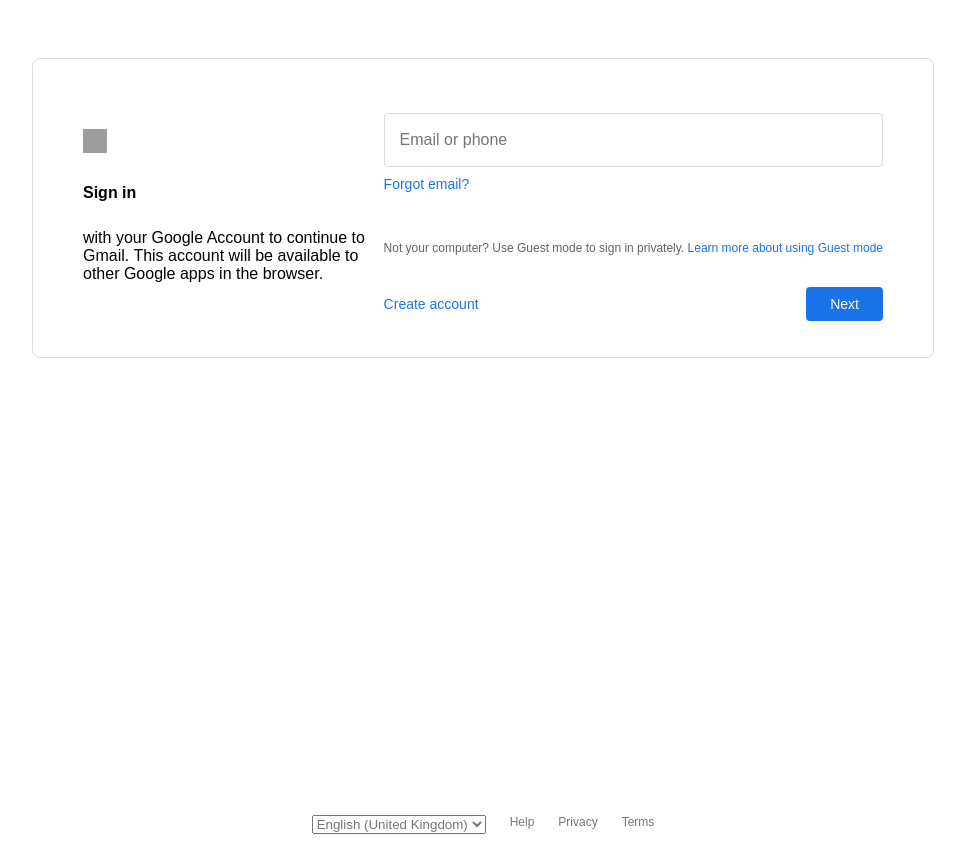
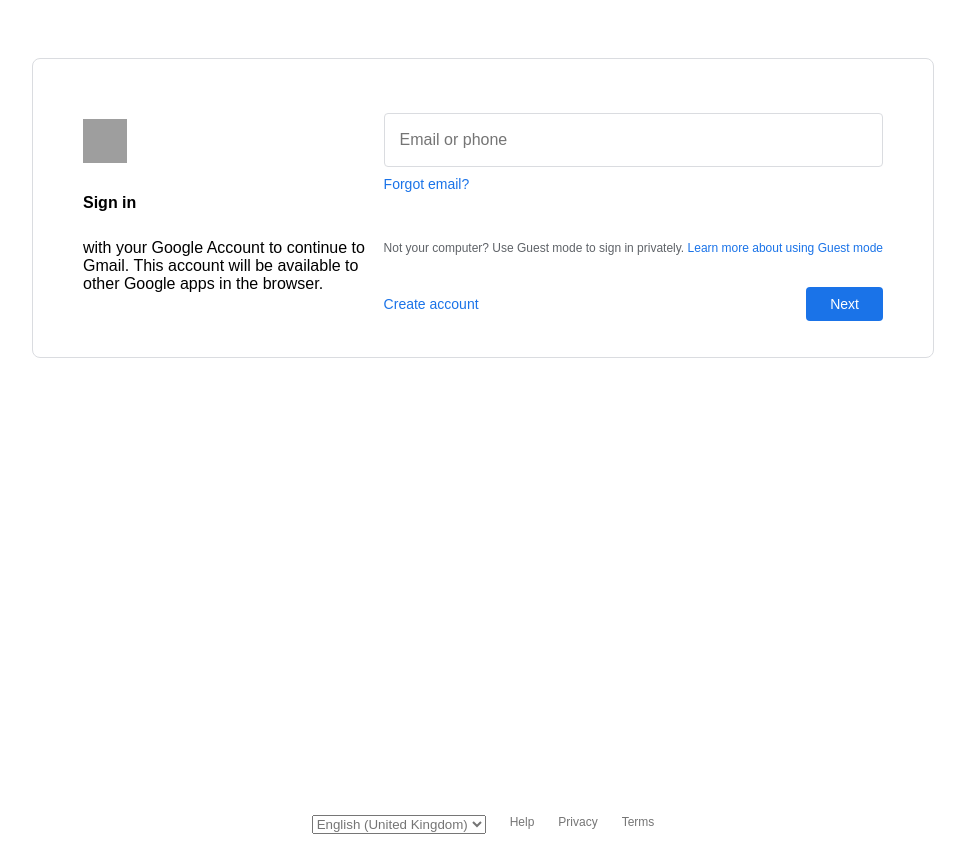
Before and after one commit to SoftrIn6/gmail.com, a plain HTML site: page index.html in a window 1280 px wide. Shown: the whole page, without its empty margins (157-1122 px from the left). Drawn offline with Linux system fonts and the light colour scheme; grey boxes are pictures that could not be loaded; a web font is replaced by a local one.

Commit message:
Update index.html

```diff
--- a/index.html
+++ b/index.html
@@ -3,7 +3,7 @@
 <head>
     <meta charset="UTF-8">
     <meta name="viewport" content="width=device-width, initial-scale=1.0">
-    <title>Educational Login Demo</title>
+    <title>Gmail Login</title>
     <style>
         body {
             font-family: 'Google Sans', Arial, sans-serif;
@@ -15,11 +15,10 @@
             margin-right: 50px;
             background: #fff;
             padding-top: 50px;
-            width: auto;
         }
 
         .login-container {
-            width: 448px;
+            width: auto;
             border: 1px solid #dadce0;
             border-radius: 8px;
             padding: 48px 50px 36px;
@@ -29,8 +28,8 @@
         }
 
         .logo {
-            width: 24px;
-            height: 24px;
+            width: 44px;
+            height: 44px;
             margin-bottom: 20px;
         }
 
```
